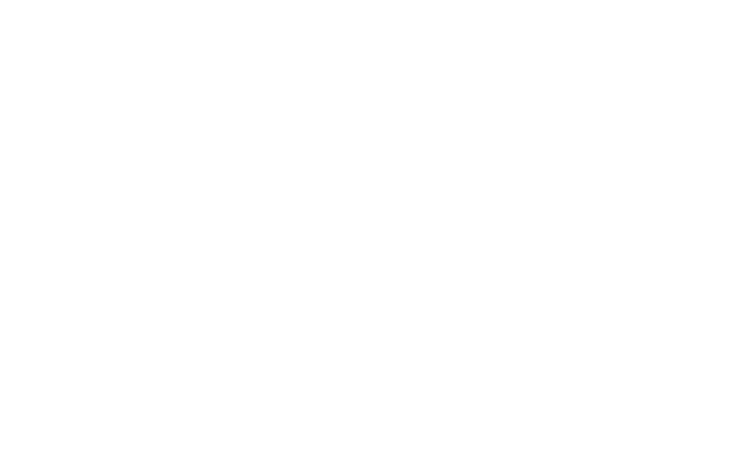
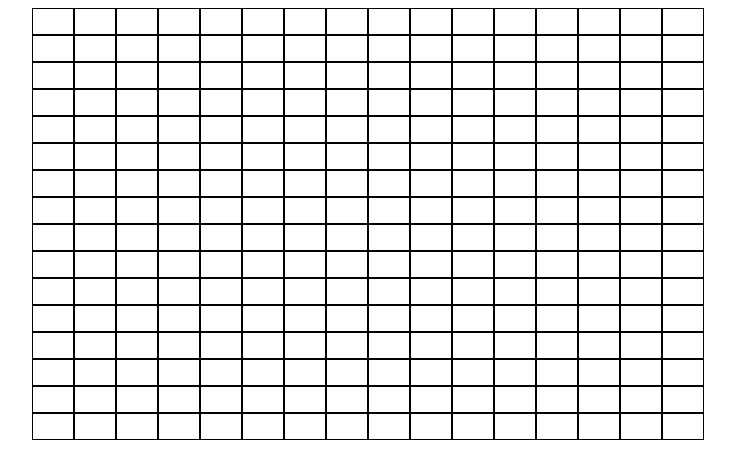
Before and after one commit to majunon/etch_a_sketch, a plain HTML site: page index.html in a window 1280 px wide. Shown: the whole page, without its empty margins (288-1023 px from the left). Drawn offline with Linux system fonts and the light colour scheme.

Commit message:
the grid works !

```diff
--- a/index.html
+++ b/index.html
@@ -6,7 +6,7 @@
   <meta name="viewport" content="width=device-width, initial-scale=1.0">
   <title>Document</title>
   <link rel="stylesheet" href="style.css" />
-  <script type="text/javascript" src="script.js"></script>
+  <script type="text/javascript" src="script.js" defer></script>
 </head>
 <body>
   <div class="container">
--- a/script.js
+++ b/script.js
@@ -0,0 +1,13 @@
+const container = document.querySelector('.container');
+
+for(let i=0;i<(16*16);i++){
+  let newDiv=document.createElement('div');
+  newDiv.classList.add("pixel");
+  container.appendChild(newDiv);
+}
+
+const pixels = document.querySelectorAll('.pixel');
+
+pixels.forEach(pixel => pixel.addEventListener('mouseover',function(e){
+  this.classList.add("colored");
+}));
--- a/style.css
+++ b/style.css
@@ -0,0 +1,20 @@
+.container{
+  display: grid;
+  grid-template-columns: repeat(16,1fr);
+  grid-template-rows: repeat(16,1fr);
+  width:50vw;
+  height:50vh;
+  margin: auto;
+}
+
+.pixel{
+  border: solid black 1px;
+  width:calc(50vw/16);
+  height:calc(50vh/16);
+  margin:0;
+  padding: 0;
+}
+
+.colored{
+  background-color: black;
+}
```
